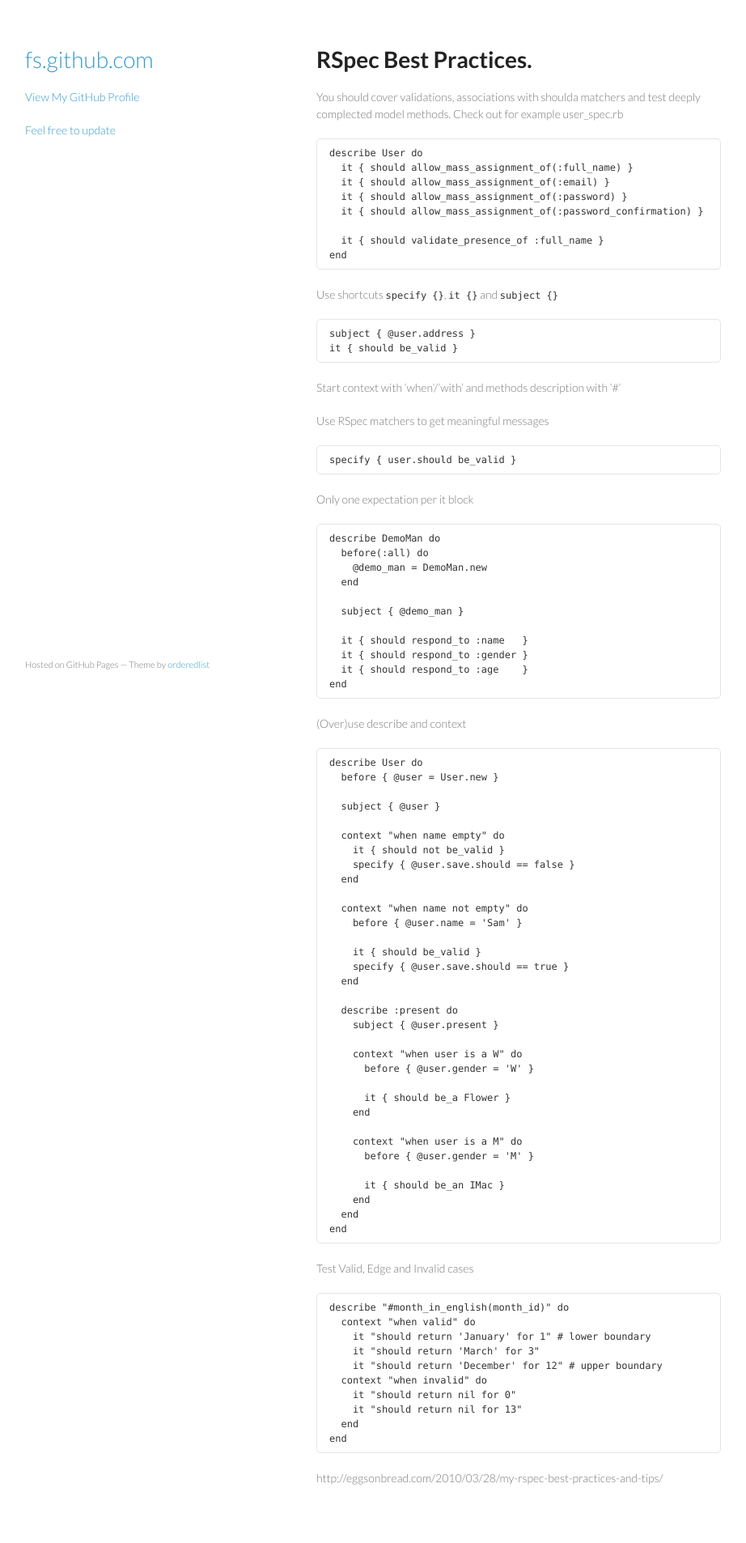
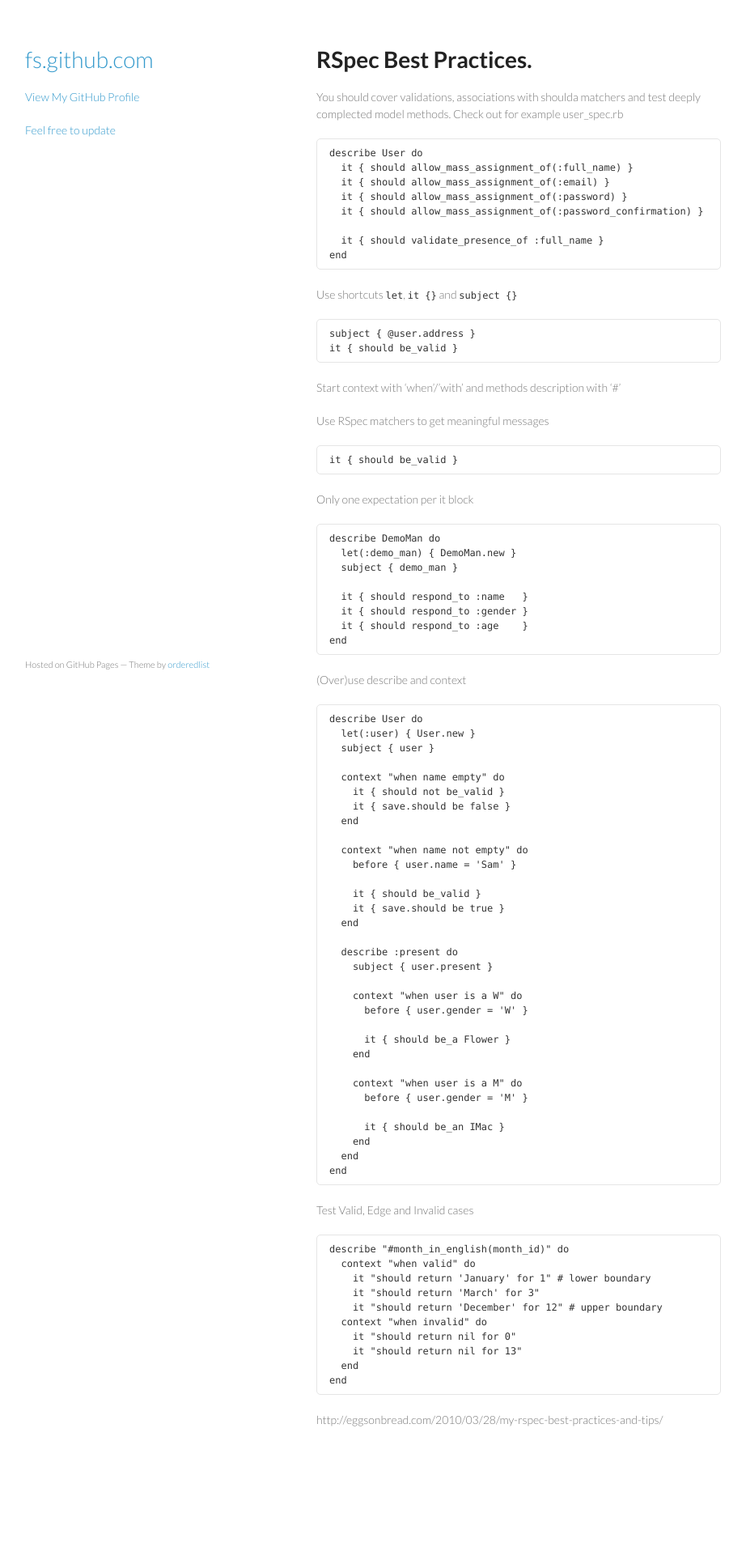
Before and after one commit to mike-burns/fs.github.com, a Jekyll site: the page built from rspec.md, in a window 1280 px wide. Shown: the whole page at 81% size, without its empty margins (179-1101 px from the left). Built offline with Jekyll 4.4.1, drawn with Linux system fonts in a browser that asks for light colours; after the commit the page ends 1834 px from its top, so only the background shows below that.

Commit message:
Update rspec.md

```diff
--- a/rspec.md
+++ b/rspec.md
@@ -19,7 +19,7 @@ Check out for example user_spec.rb
     end
 
 
-Use shortcuts `specify {}`, `it {}` and `subject {}`
+Use shortcuts `let`, `it {}` and `subject {}`
 
     subject { @user.address }
     it { should be_valid }
@@ -29,17 +29,14 @@ Start context with ‘when’/'with’ and methods description with ‘#’
 
 Use RSpec matchers to get meaningful messages
 
-    specify { user.should be_valid }
+    it { should be_valid }
 
 
 Only one expectation per it block
 
     describe DemoMan do
-      before(:all) do
-        @demo_man = DemoMan.new
-      end
-
-      subject { @demo_man }
+      let(:demo_man) { DemoMan.new }
+      subject { demo_man }
 
       it { should respond_to :name   }
       it { should respond_to :gender }
@@ -50,33 +47,32 @@ Only one expectation per it block
 (Over)use describe and context
 
     describe User do
-      before { @user = User.new }
-
-      subject { @user }
+      let(:user) { User.new }
+      subject { user }
 
       context "when name empty" do
         it { should not be_valid }
-        specify { @user.save.should == false }
+        it { save.should be false }
       end
 
       context "when name not empty" do
-        before { @user.name = 'Sam' }
+        before { user.name = 'Sam' }
 
         it { should be_valid }
-        specify { @user.save.should == true }
+        it { save.should be true }
       end
 
       describe :present do
-        subject { @user.present }
+        subject { user.present }
 
         context "when user is a W" do
-          before { @user.gender = 'W' }
+          before { user.gender = 'W' }
 
           it { should be_a Flower }
         end
 
         context "when user is a M" do
-          before { @user.gender = 'M' }
+          before { user.gender = 'M' }
 
           it { should be_an IMac }
         end
```
